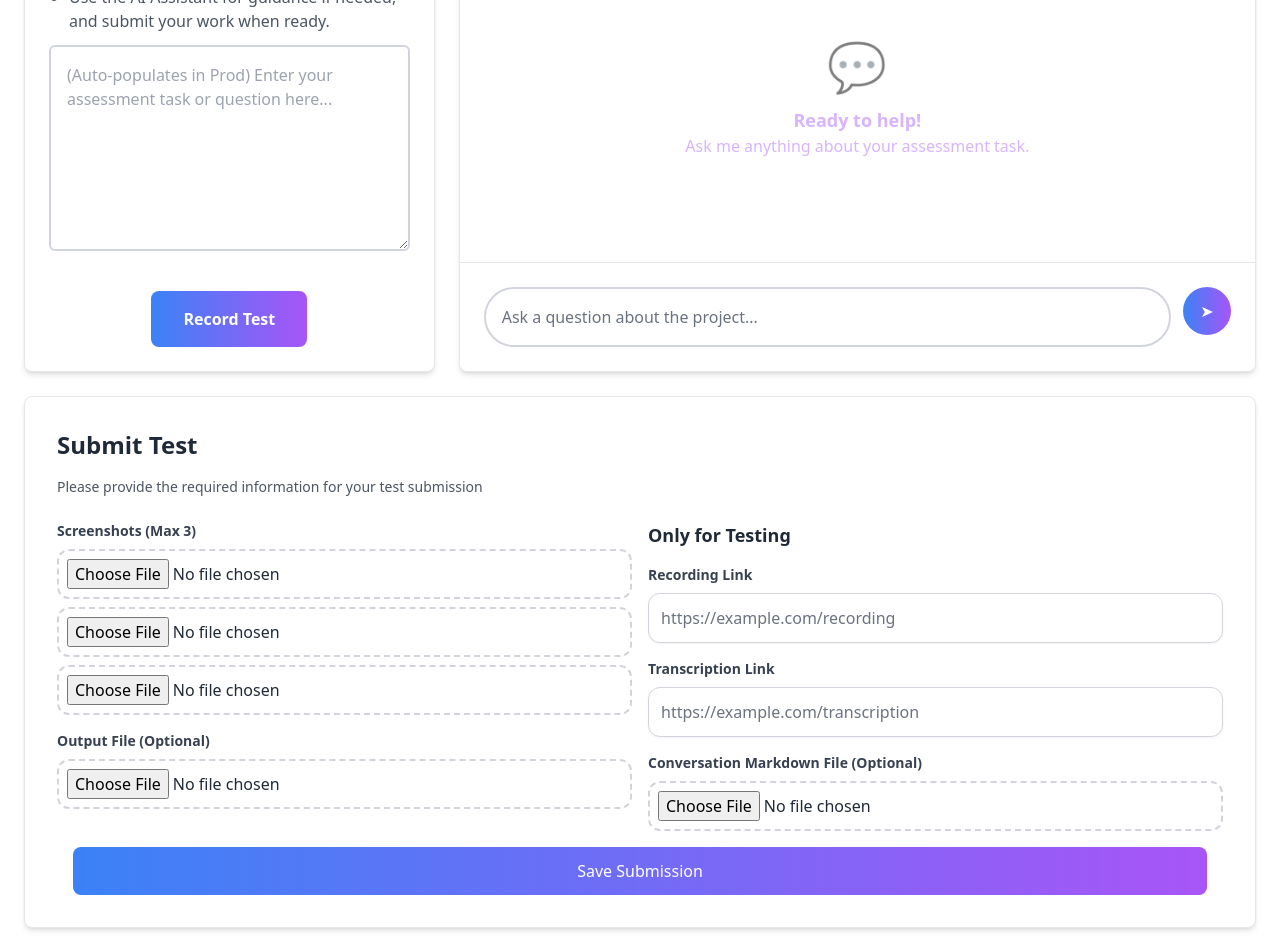
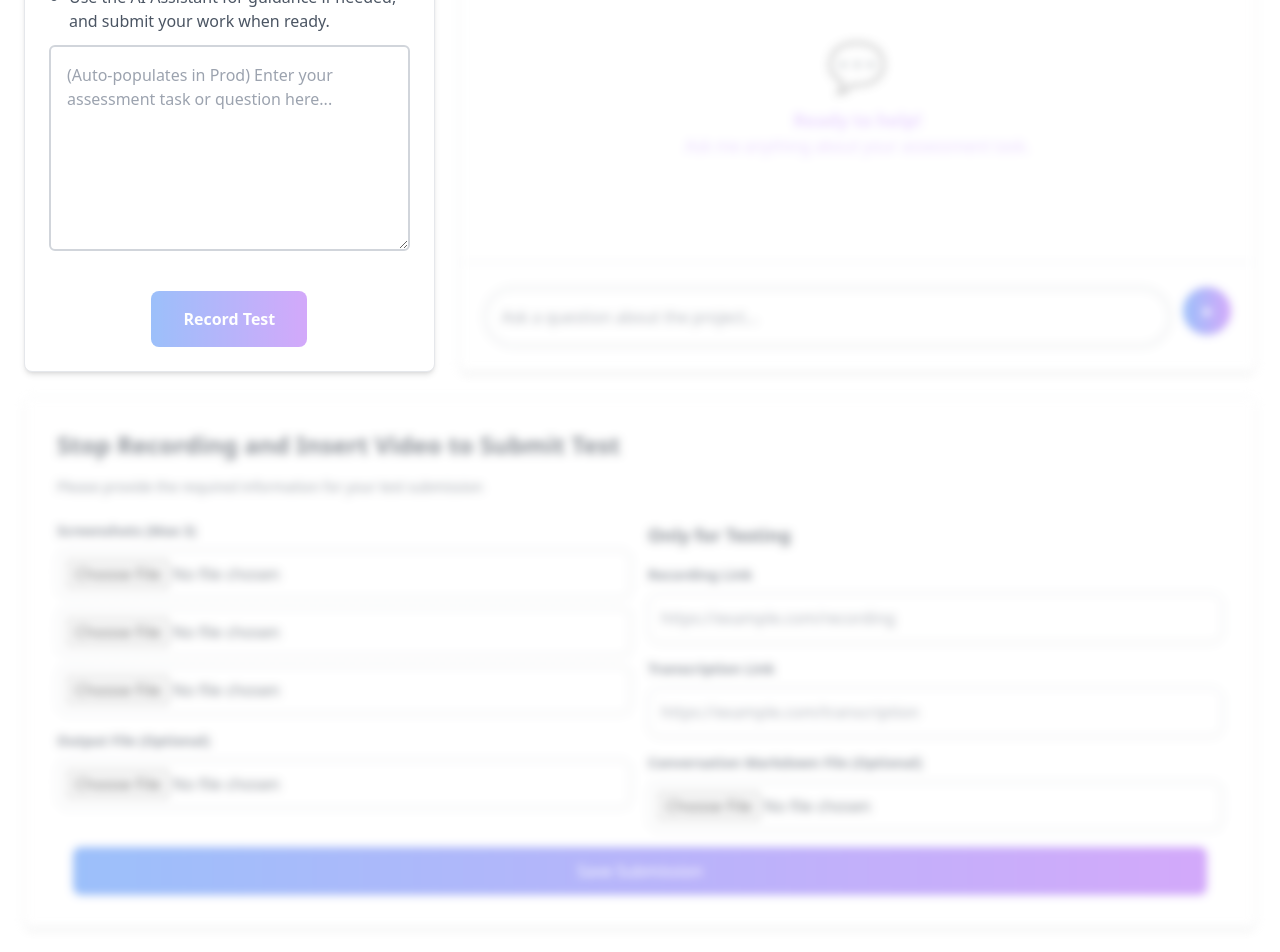
Before and after one commit to nizhunt/Calyptus-Evaluator-Bot, a Next.js app in the folder next-app/: page / in a window 1280 px wide. Shown: the part 240-1192 px from the top of the page. Built offline with nearby package versions, Linux system fonts and the light colour scheme.

Commit message:
feat(LoomButton): add loading state and disable button until SDK is ready
disable button and show loading state until Loom SDK is initialized
update chat and submit form sections to reflect recording state

```diff
--- a/next-app/components/LoomButton.js
+++ b/next-app/components/LoomButton.js
@@ -1,7 +1,8 @@
-import { useEffect, useRef } from 'react';
+import { useEffect, useRef, useState } from 'react';
 
 export default function LoomButton({ onRecordingStart, onRecordingComplete, onInsertClick }) {
   const buttonRef = useRef(null);
+  const [isSdkReady, setIsSdkReady] = useState(false);
 
   useEffect(() => {
     async function initLoom() {
@@ -36,6 +37,8 @@ export default function LoomButton({ onRecordingStart, onRecordingComplete, onIn
           const { sharedUrl } = video;
           onInsertClick(sharedUrl);
         });
+
+        setIsSdkReady(true);
       } catch (err) {
         console.error("Error initializing Loom SDK:", err);
       }
@@ -47,7 +50,8 @@ export default function LoomButton({ onRecordingStart, onRecordingComplete, onIn
   return (
     <button
       ref={buttonRef}
-      className="submit-test-button px-8 py-4 bg-gradient-to-r from-blue-500 to-purple-500 text-white font-bold rounded-lg hover:from-blue-600 hover:to-purple-600 mx-auto mt-6"
+      disabled={!isSdkReady}
+      className={`submit-test-button px-8 py-4 bg-gradient-to-r from-blue-500 to-purple-500 text-white font-bold rounded-lg hover:from-blue-600 hover:to-purple-600 mx-auto mt-6 ${!isSdkReady ? 'opacity-50 cursor-not-allowed' : ''}`}
     >
       Record Test
     </button>
--- a/next-app/pages/index.js
+++ b/next-app/pages/index.js
@@ -38,6 +38,8 @@ export default function Home() {
   }, []);
 
   const [isRecording, setIsRecording] = useState(false);
+  const [hasStartedRecording, setHasStartedRecording] = useState(false);
+  const [hasCompletedRecording, setHasCompletedRecording] = useState(false);
 
   const LoomButton = dynamic(() => import("../components/LoomButton"), {
     ssr: false,
@@ -148,9 +150,11 @@ export default function Home() {
             onRecordingStart={() => {
               setIsChatUnlocked(true);
               setIsRecording(true);
+              setHasStartedRecording(true);
             }}
             onRecordingComplete={() => {
               setIsRecording(false);
+              setHasCompletedRecording(true);
             }}
             onInsertClick={async (sharedUrl) => {
               setRecordingUrl(sharedUrl);
@@ -170,7 +174,7 @@ export default function Home() {
             }}
           />
         </div>
-        <div className="chat-section flex-1 h-[500px] bg-white rounded-lg shadow-md border border-gray-200 flex flex-col mt-6 md:mt-0 relative">
+        <div className={`chat-section flex-1 h-[500px] bg-white rounded-lg shadow-md border border-gray-200 flex flex-col mt-6 md:mt-0 relative ${!hasStartedRecording ? 'pointer-events-none opacity-50 blur-sm' : ''}`}>
           <div className="chat-header p-6 border-b border-gray-200 bg-gradient-to-r from-blue-500 to-purple-500 text-white rounded-t-lg">
             <h2 className="text-xl font-semibold">AI Assistant</h2>
             <p className="text-sm">
@@ -252,11 +256,11 @@ export default function Home() {
       </div>
       <div
         ref={submitFormRef}
-        className="submit-form-section p-8 bg-white rounded-lg shadow-md border border-gray-200 mt-6 relative"
+        className={`submit-form-section p-8 bg-white rounded-lg shadow-md border border-gray-200 mt-6 relative ${!hasCompletedRecording ? 'pointer-events-none opacity-50 blur-sm' : ''}`}
       >
         <div>
           <h2 className="text-2xl font-semibold text-gray-800 mb-4">
-            Submit Test
+            Stop Recording and Insert Video to Submit Test
           </h2>
           <p className="text-sm text-gray-600 mb-6">
             Please provide the required information for your test submission
@@ -266,7 +270,7 @@ export default function Home() {
               <label className="block text-sm font-semibold text-gray-700 mb-2">
                 Recorded Video Preview
               </label>
-              <div className="relative max-w-[33.6rem] mx-auto pb-[56.25%] h-0 overflow-hidden rounded-lg shadow-md">
+              <div className="relative max-w-md md:max-w-[33.6rem] mx-auto pb-[56.25%] h-0 overflow-hidden rounded-lg shadow-md">
                 <iframe
                   src={recordingUrl.replace("/share/", "/embed/")}
                   frameBorder="0"
```
